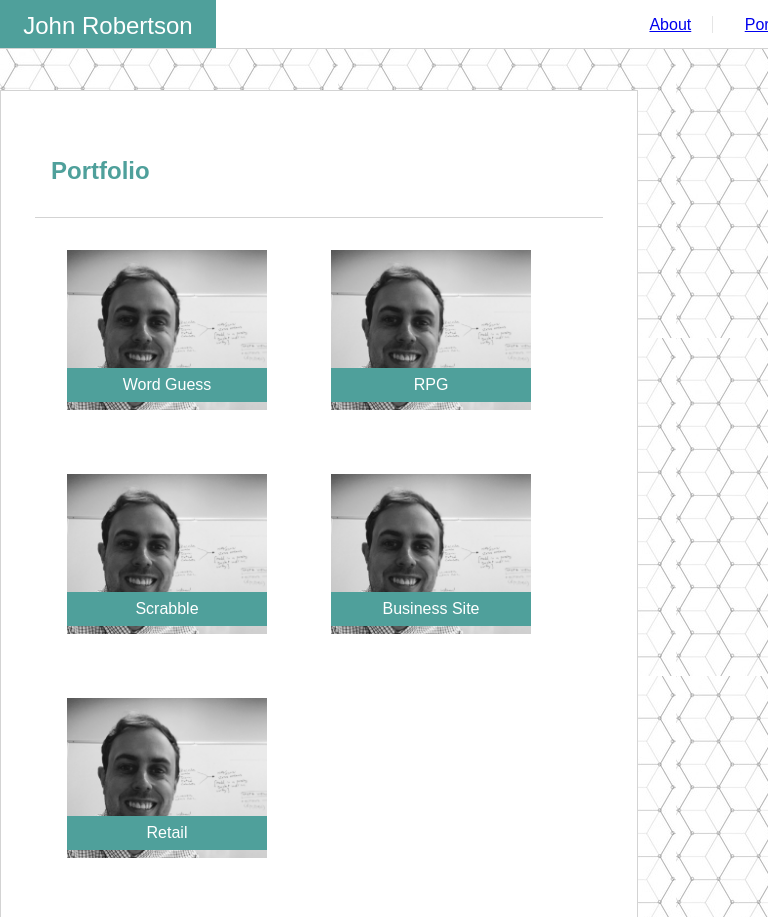
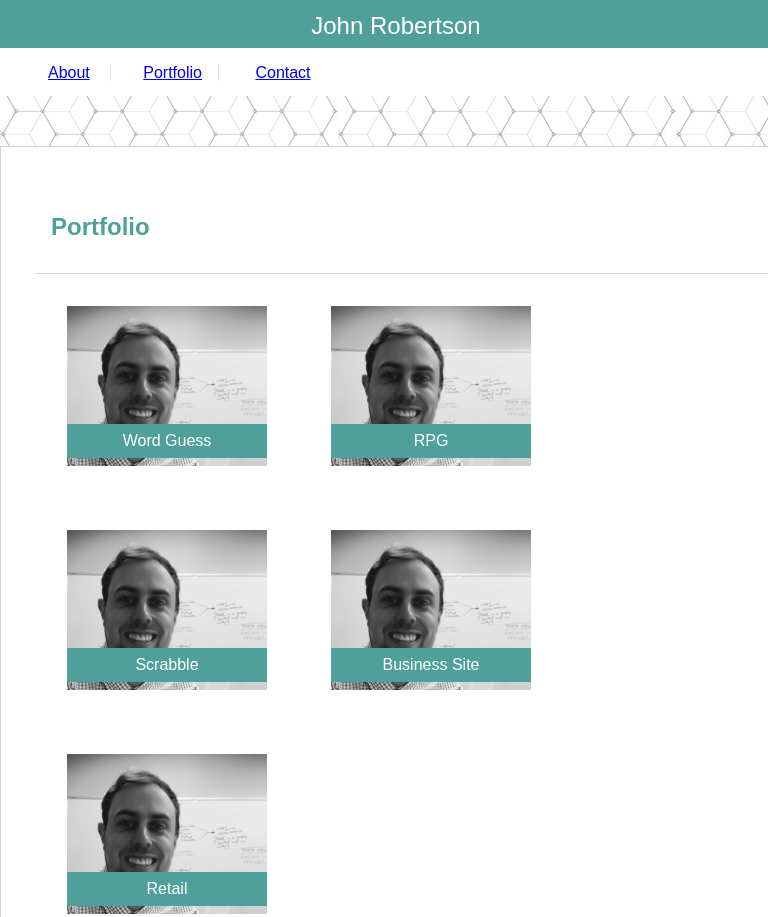
Before and after one commit to jrobs87/Responsive-Portfolio, a plain HTML site: page portfolio.html in a window 768 px wide. Shown: the top 917 px of the page. Drawn offline with Linux system fonts and the light colour scheme.

Commit message:
fixed 768

```diff
--- a/css/stylesheet.css
+++ b/css/stylesheet.css
@@ -195,7 +195,7 @@ input {
     .aboutMe {
         padding-left: 0;
     }
-    .navbar {
+    #navbar {
         width: 100%;
     }
     .aboutMeHeader {
@@ -237,82 +237,51 @@ input {
         height: 420px;
         margin-bottom: 2em;
     }
+    .navList {
+        background: white;
+        margin: auto;
+        width: 100%;
+    }
 }
 
+@media only screen and (min-width: 641px) and (max-width: 768px) {
+    .header, .container, .navbar {
+        width: 768px;
+    }
+    .header {
+        height: 6em;
+    }
+    #navbar {
+        width: 768px;
+        float: left;
+    }
+    .navList {
+        background: white;
+        margin: auto;
 
-
-/* @media only screen and (max-width: 768px) and (min-width: 641px) {
-    .navbar {
-        background: white;
+    }
+    .logo {
+        width: 768px;
+        margin: auto;
+        text-align: center;
+    }
+    .logoName {
+        margin: auto;
+    }
+    .contentMain {
+        margin-top: 6em;
+        width: 100%;
+    }
+    .aboutMe {
         width: 100%;
     }
     .aboutMeContent {
-        margin-right: 1em;
-        color: red;
         width: 100%;
-        margin-left: 0em;
-        padding: 1em;
     }
 }
 
-.container, .logo, .logoName, .aboutMe, .aboutMeHeader {
-    width: 768px;
-    align-content: center;
-}
-
-.aboutMe {
-    padding-left: 0;
-}
-
-.navbar {
-    width: 100%;
-}
-
-.aboutMeHeader {
-    border-bottom: .1em solid lightgrey;
-}
-
-.logoName {
-    text-align: center;
-}
-
-.container, .aboutMe, .aboutMeHeader {
-    width: 768px;
-    align-content: center;
-}
-
-.logo {
-    width: 100%;
-}
-
-.portfolioItem {
-    width: 40%;
-    margin: 2em;
-    float: left;
-    background-image: url(/img/myPhoto.jpg);
-    background-size: cover;
-    height: 420px;
-    margin-bottom: 2em;
-}
-
-.contentMain {
-    width: 100%;
-    margin-left: 0px;
-    padding-left: 0px;
-    margin-top: 0em;
-}
-
-p {
-    width: 710px;
-    padding-right: 3%
-}
-
-header {
-    height: 3em;
-} */
-
 @media only screen and (max-width: 980x) {
     header {
-        height: 6em;
+        height: 3em;
     }
 }
```
